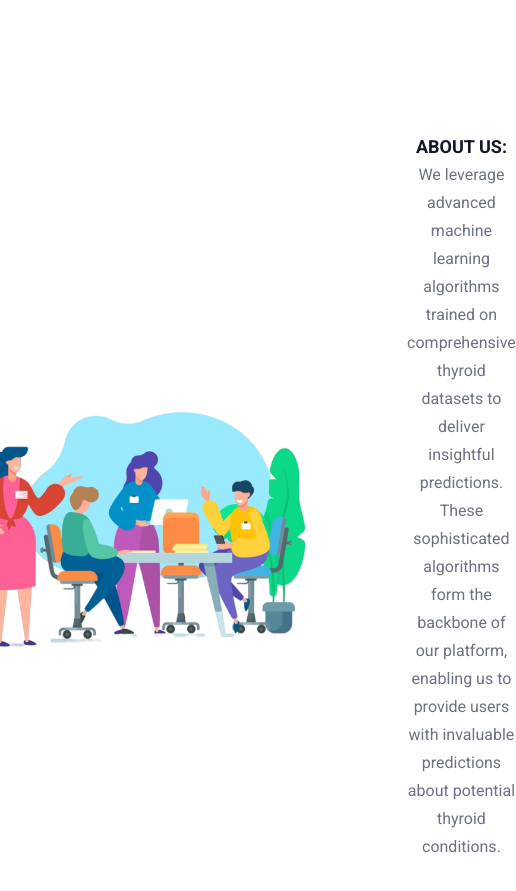
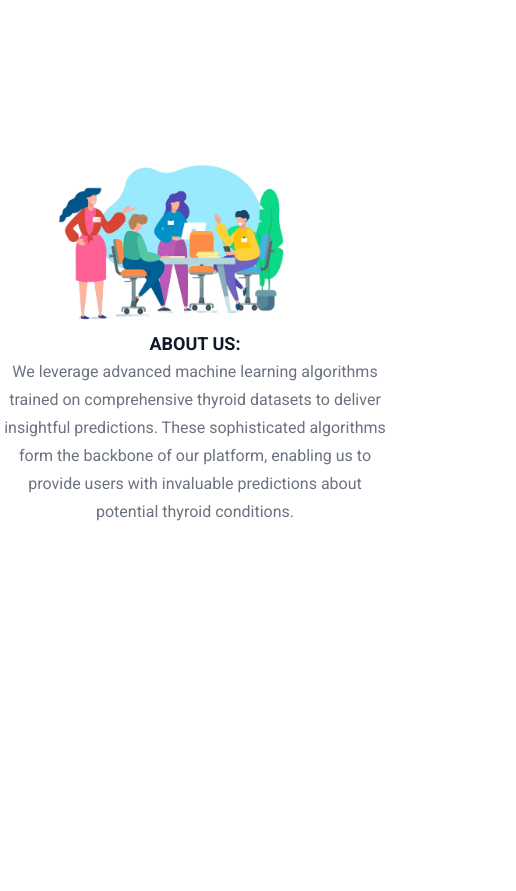
Before and after one commit to Durga-prasad-1/G63ps, a React (Create React App) app in the folder Frontend/: page / in a window 390 px wide. Shown: the part 1400-2291 px from the top of the page, 516 px wide, since content can reach past the window. After the commit the page ends 1958 px from the top, so only its background shows below. Built offline with nearby package versions, Linux system fonts and the light colour scheme.

Commit message:
made changes in media queries

```diff
--- a/Frontend/src/components/contact/contact.css
+++ b/Frontend/src/components/contact/contact.css
@@ -82,7 +82,7 @@
     }
 }
 
-@media screen and (min-width:1200px) {
+@media screen and (min-width:1300px) {
     .contactGrid img{
         width: 450px;
     }
--- a/Frontend/src/components/home/Home.jsx
+++ b/Frontend/src/components/home/Home.jsx
@@ -14,7 +14,7 @@ function Home(props){
     <div className="container body">
 
 
-        <header className="header grided">
+        <header className="header">
             <div className="content ">
             <h1><span>Get Quick</span><br />Results</h1>
             <p >
@@ -33,11 +33,12 @@ function Home(props){
         <div className="aboutContainer" id="about">
             <div className="about content" >
                 <img src={about} alt="about" />
+                <div>
                 <p>
                     <span className="abt">ABOUT US:</span>
                     We leverage advanced machine learning algorithms trained on comprehensive thyroid datasets to deliver insightful predictions. These sophisticated algorithms form the backbone of our platform, enabling us to provide users with invaluable predictions about potential thyroid conditions.
                 </p>
-
+                </div>
             </div>
         </div>
         </div>
--- a/Frontend/src/components/home/style_home.css
+++ b/Frontend/src/components/home/style_home.css
@@ -288,9 +288,19 @@ text-decoration: none;
     justify-self: center;
     align-items: center;
 }
+.about p{
+    grid-template-columns: 0.5fr;
+    width: 100vw;
+}
+.aboutContainer,.about{
+    grid-template-columns: 1fr;
 }
 
-@media (width < 400px){
+.about img{
+    width:350px;
+    height: auto;
+}
+
 .center{
     display: flex;
     justify-self: center;
```
